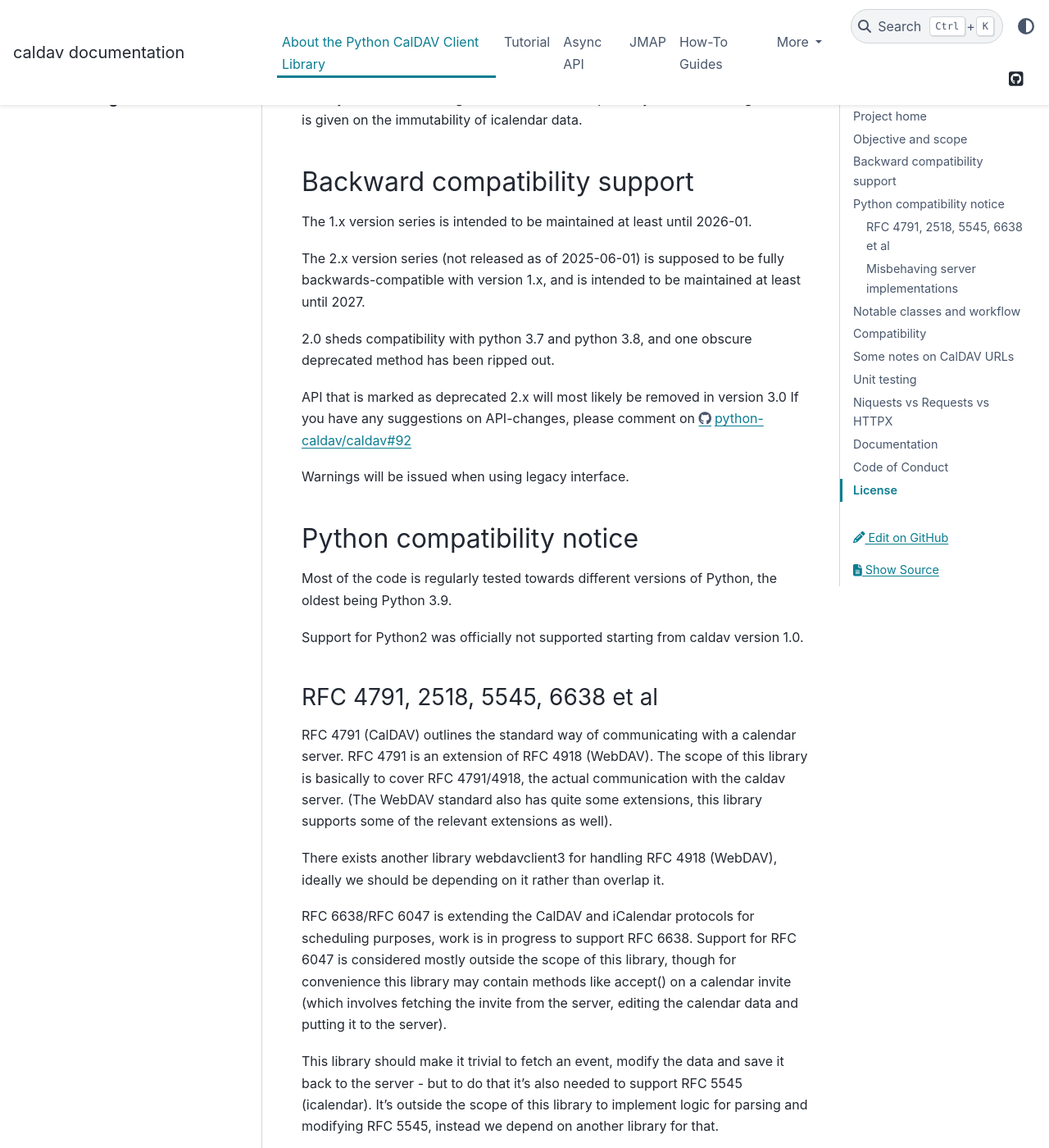
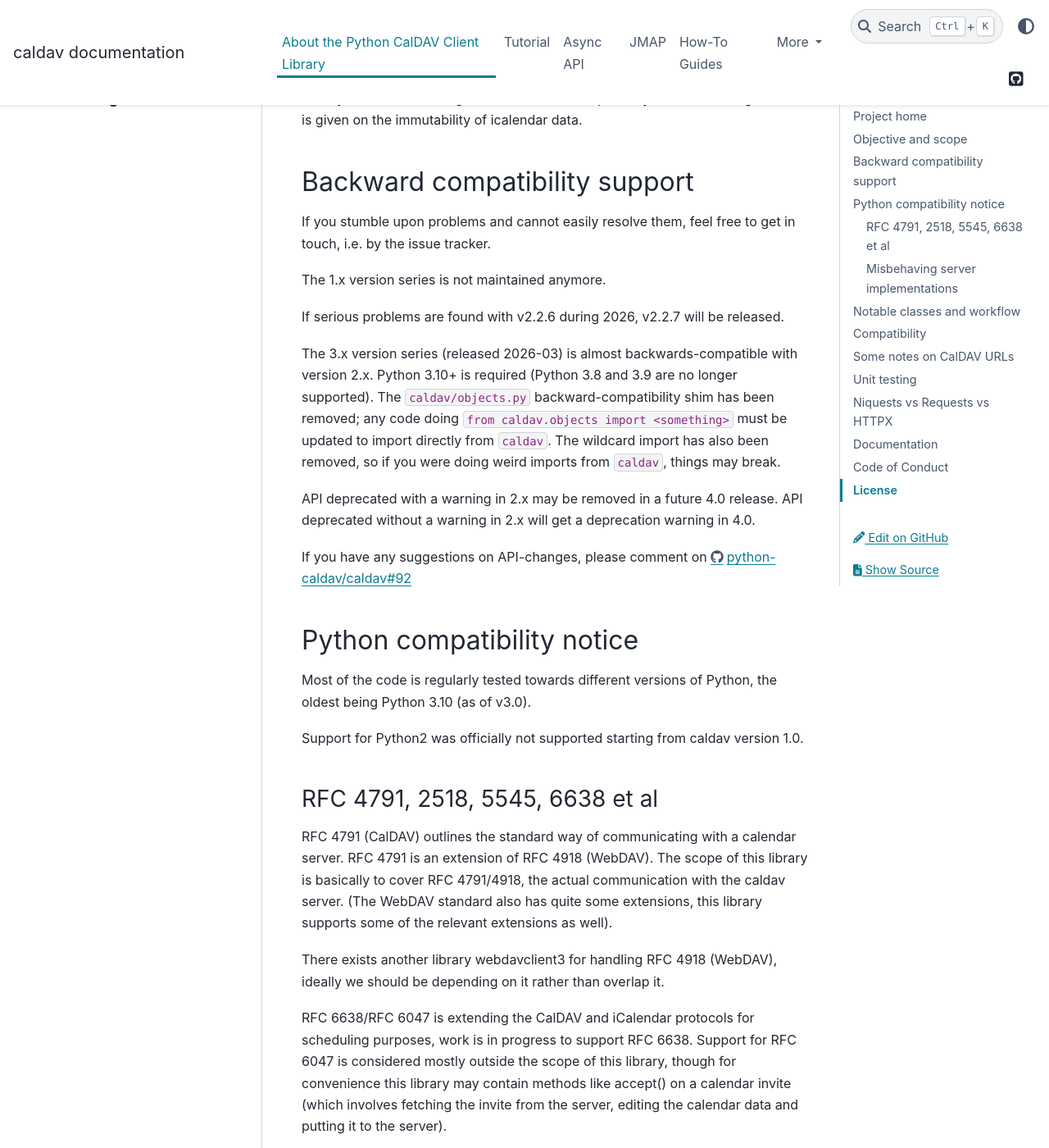
Before and after one commit to python-caldav/caldav, a Sphinx documentation site: the page built from docs/source/about.rst, in a window 1280 px wide and 1400 px high, scrolled down 726 px. Shown: the whole window at 82% size. Built offline with Sphinx 7.4.7 and the PyData theme 0.15.4, drawn with Linux system fonts in a browser that asks for light colours; pages that are not in the unit, such as notebooks, are missing from menus; the version number could not be read and is left out; some of the changed text lies outside the part shown.

Commit message:
docs: update docs/source for v3.0 API
- tutorial.rst: fix config file path (caldav.conf→calendar.conf), fix
  format (INI→YAML with caldav_ key prefix), use get_principal() instead
  of deprecated principal()
- async.rst: replace all uses of deprecated client.principal() with
  client.get_principal()
- about.rst: update backward-compat section for v3.0 release, fix Python
  minimum version (3.9→3.10), modernise test command (setup.py→pytest)
- configfile.rst: note get_calendar/get_calendars now exist; update
  calendar parameters section (no longer unimplemented)
- performance.rst: update niquests reference from "2.x" to "v3.x default"
- jmap.rst: fix typo "jap support" → "JMAP support"

Co-Authored-By: Claude Sonnet 4.6 <noreply@anthropic.com>

```diff
--- a/docs/source/about.rst
+++ b/docs/source/about.rst
@@ -32,28 +32,34 @@ icalendar data.
 Backward compatibility support
 ==============================
 
-The 1.x version series is intended to be maintained at least until
-2026-01.
+If you stumble upon problems and cannot easily resolve them, feel free
+to get in touch, i.e. by the issue tracker.
 
-The 2.x version series (not released as of 2025-06-01) is supposed to
-be fully backwards-compatible with version 1.x, and is intended to be
-maintained at least until 2027.
+The 1.x version series is not maintained anymore.
 
-2.0 sheds compatibility with python 3.7 and python 3.8, and one
-obscure deprecated method has been ripped out.
+If serious problems are found with v2.2.6 during 2026, v2.2.7 will be
+released.
 
-API that is marked as deprecated 2.x will most likely be removed in version 3.0
+The 3.x version series (released 2026-03) is almost
+backwards-compatible with version 2.x.  Python 3.10+ is required
+(Python 3.8 and 3.9 are no longer supported).  The
+``caldav/objects.py`` backward-compatibility shim has been removed;
+any code doing ``from caldav.objects import <something>`` must be
+updated to import directly from ``caldav``.  The wildcard import has
+also been removed, so if you were doing weird imports from ``caldav``,
+things may break.
+
+API deprecated with a warning in 2.x may be removed in a future 4.0 release.
+API deprecated without a warning in 2.x will get a deprecation warning in 4.0.
+
 If you have any suggestions on API-changes, please
 comment on https://github.com/python-caldav/caldav/issues/92
-
-Warnings will be issued when using legacy interface.
-
 
 Python compatibility notice
 ===========================
 
 Most of the code is regularly tested towards different versions of
-Python, the oldest being Python 3.9.
+Python, the oldest being Python 3.10 (as of v3.0).
 
 Support for Python2 was officially not supported starting from caldav
 version 1.0.
--- a/docs/source/jmap.rst
+++ b/docs/source/jmap.rst
@@ -2,7 +2,7 @@
 JMAP
 ====
 
-**The jap support in v3.0 is experimental, the API may change in v3.1 of the library**
+**The JMAP support in v3.0 is experimental, the API may change in v3.1 of the library**
 
 The caldav library includes a JMAP client for servers that speak
 `RFC 8620 <https://www.rfc-editor.org/rfc/rfc8620>`_ (JMAP Core) and
--- a/docs/source/performance.rst
+++ b/docs/source/performance.rst
@@ -2,11 +2,11 @@
 Performance
 ===========
 
-The current maintainer of the CalDAV library was born in an age where memory and CPU was limited resources.  CPU and memory comes cheaply today (read https://www.aardvark.co.nz/daily/2025/0611.shtml to see what I mean).  The CalDAV and iCalendar protocols weren't really written for lean computing in the first place.  If you need something that can run around on what used to be a bleeding edge supercomputer, you probably need to scrap those standards and write your own optimized calendaring standard and your own server and client for it - and this probably has to be done in C, not in Python.
+The current maintainer of the CalDAV library was born in an age where memory and CPU was limited resources.  CPU and memory comes cheaply today (read https://www.aardvark.co.nz/daily/2025/0611.shtml to see what I mean).  The CalDAV and iCalendar protocols weren't really written for lean computing in the first place.  If you need something that can run around on what used to be a bleeding edge supercomputer some decades ago, you probably need to scrap those standards and write your own optimized calendaring standard and your own server and client for it - and this probably has to be done in C, not in Python.
 
 Still, sometimes all the extra bloat I've added to the CalDAV library makes me cringe a bit.  If you have issues with performance, please reach out (see the :ref:`contact:contact` document).
 
 Some thoughts:
 
-* While CPU and memory comes cheaply today, latency is often a problem.  Creating server requests and particularly initiating TCP connections are typically costly.  There are a number of places in the code where it may be possible to reduce the number of requests.  As of 2.x, consider reading the top of the CHANGELOG - utilizing the niquests rather than requests library may possibly make the server communication more snappy.
+* While CPU and memory comes cheaply today, latency is often a problem.  Creating server requests and particularly initiating TCP connections are typically costly.  There are a number of places in the code where it may be possible to reduce the number of requests.  As of v3.x, **niquests** is used by default for HTTP communication, bringing HTTP/2 and HTTP/3 support, this should make things more snappy.  See the :doc:`http-libraries` document for details.  It's also possible to enable multiplexing by enabling `http.multiplexing` in the server `features` setting.  (it's disabled by default because a handful of servers out there can't handle the authentication if multiplexing is enabled)
 * In the early days almost all the necessary handling of icalendar data was done by accessing it as ``event.data``.  This may be the most efficient - but the ``vobject`` was also utilized.  Due to popular demand, plus the fact that ``vobject`` was not mainained for a while, ``icalendar`` took over.  I can imagine it does takes some CPU to convert the data between ical strings and instances.  This is done every time the data is accessed in a different format.  For performance reasons, I was initially not very happy to use the icalendar library for doing simple things like fetching the UID from an event - but I've come to think that this is necessary.  Now the problem is that every here and there there may still be some old code accessing ``event.data`` rather than ``event.icalendar_instance``.  This probably causes the burning of quite a lot of CPU cycles!
```
Also changed, not shown: other parts of docs/source/about.rst (+3 -2 lines), docs/source/async.rst (+6 -6 lines), docs/source/configfile.rst (+4 -5 lines), docs/source/tutorial.rst (+9 -8 lines).
